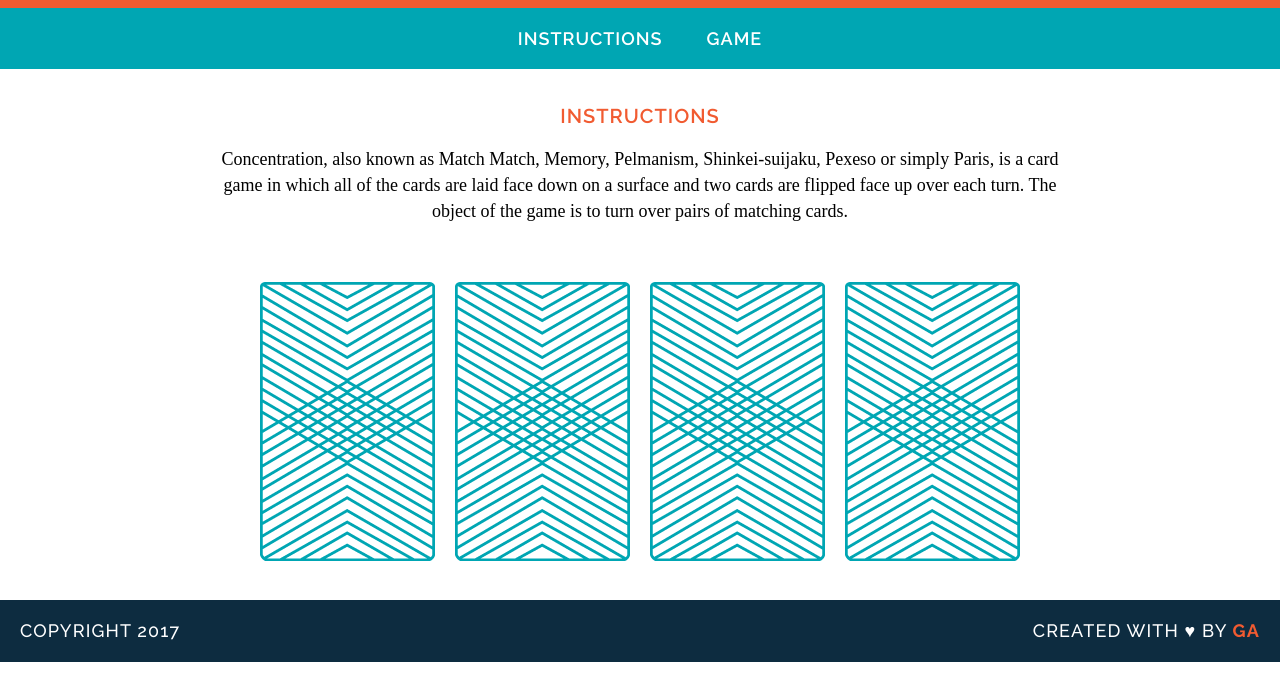
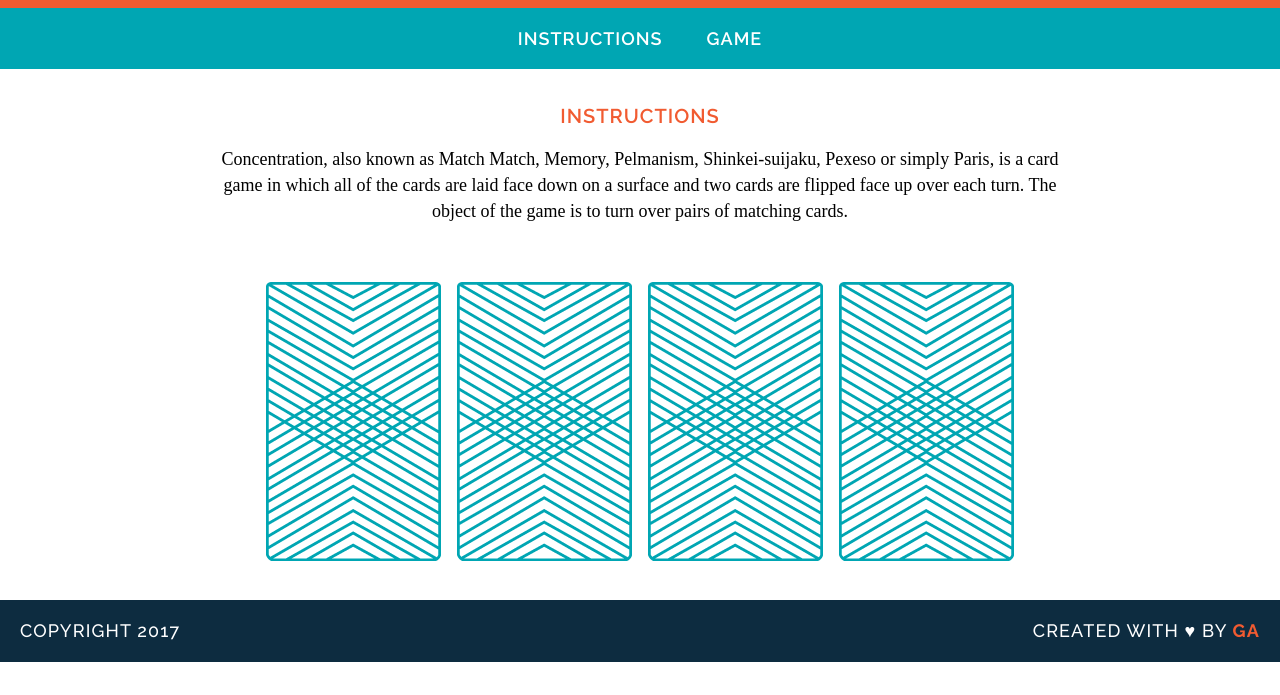
Before and after one commit to Maddie-Shinners/wdi-fundamentals-memorygame, a plain HTML site: page index.html in a window 1280 px wide. Shown: the part 105-800 px from the top of the page. Drawn offline with Linux system fonts and the light colour scheme; a web font is replaced by a local one.

Commit message:
created game logic

```diff
--- a/index.html
+++ b/index.html
@@ -20,12 +20,13 @@
     <p>Concentration, also known as Match Match, Memory, Pelmanism, Shinkei-suijaku,
       Pexeso or simply Paris, is a card game in which all of the cards are laid face down on a surface and two cards are flipped face
       up over each turn. The object of the game is to turn over pairs of matching cards. </p>
-<div>
-<img src="images/back.png" alt="King of diamonds">
-<img src="images/back.png" alt="King of hearts">
-<img src="images/back.png" alt="Queen of diamonds">
-<img src="images/back.png" alt="Queen of diamonds">
-</div>
+
+
+<div id="game-board" class="board clearfix"></div>
+
+
+
+
 </main>
 
 <footer class=clearfix>
--- a/js/main.js
+++ b/js/main.js
@@ -26,26 +26,42 @@ var cards = [
 var cardsInPlay = [];
 
 var checkForMatch = function(){
-  if (cardsInPlay.length === 2) {
+
   if( cardsInPlay[0] === cardsInPlay[1]){
     alert("You found a match!");
   }
   else{
     alert("Sorry, try again.");
   }
- }
+
 }
 
-var flipCard = function(cardId){
+var flipCard = function(){
+var cardId = this.getAttribute('data-id');
 
   console.log("User flipped " + cards[cardId].rank);
 
   cardsInPlay.push(cards[cardId].rank);
   console.log(cards[cardId].cardImage);
   console.log(cards[cardId].suit);
+
+this.setAttribute('src', cards[cardId].cardImage);
+
+  if (cardsInPlay.length === 2) {
   checkForMatch();
+}
 
 }//flipCard
 
-flipCard(0);
-flipCard(2);
+var createBoard = function(){
+  for(var i = 0; i < cards.length; i++){
+    var cardElement = document.createElement('img');
+    cardElement.setAttribute('src', 'images/back.png');
+    cardElement.setAttribute('data-id', i);
+    cardElement.addEventListener('click', flipCard);
+    document.getElementById('game-board').appendChild(cardElement);
+  }
+
+}
+
+createBoard();
```
